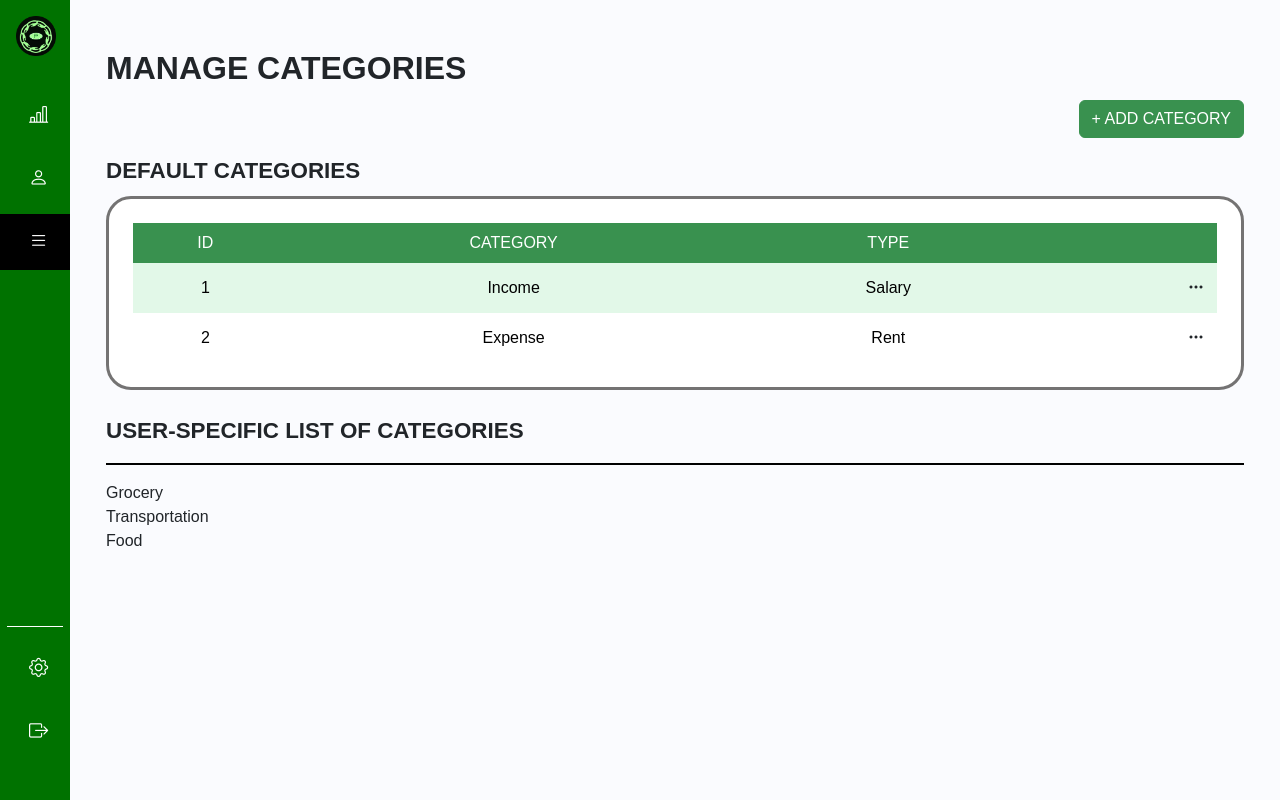
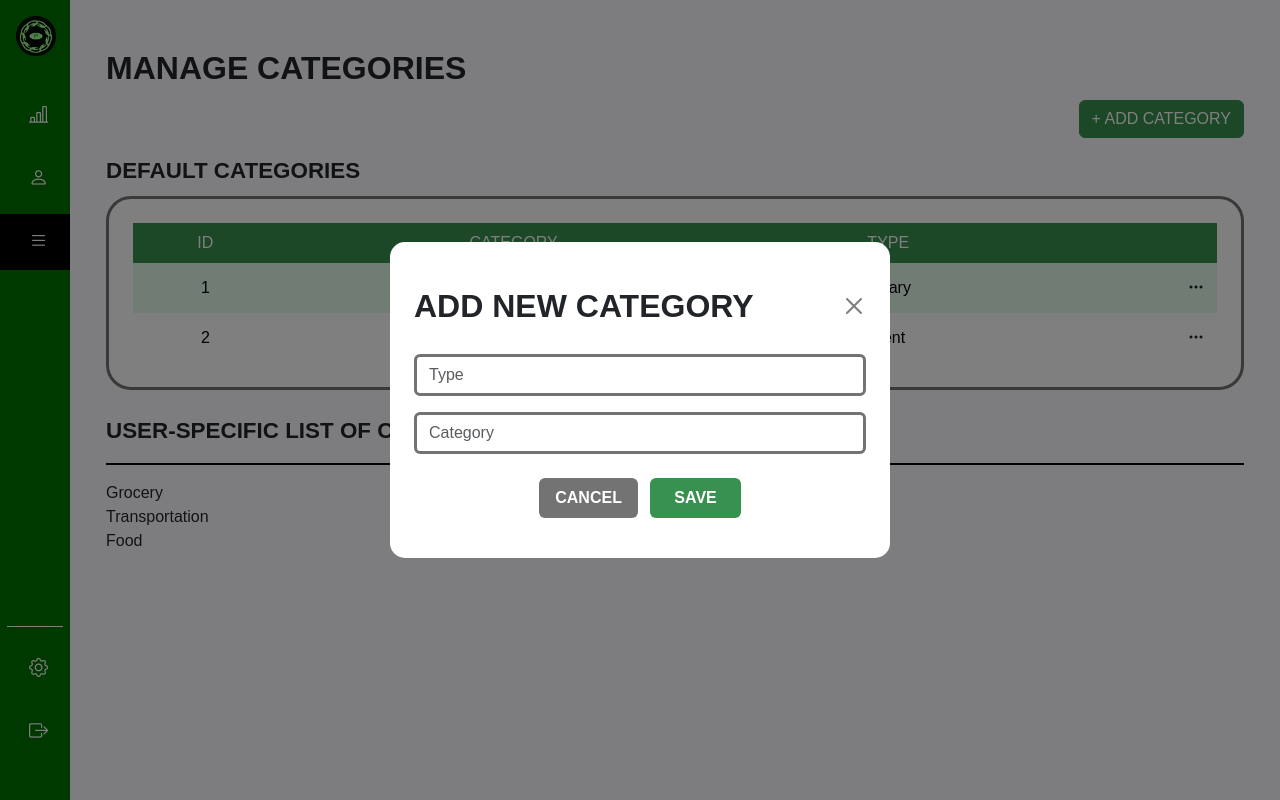
Before and after one commit to FINTALIX/PesoBuddy.com, a PHP site: page /admin/categories.php in a window 1280 px wide, after a click on "+ ADD CATEGORY". Run offline with PHP 8.4, Linux system fonts and the light colour scheme; the visitor is signed in with stand-in values (Sample User, id 1); some web fonts are replaced.

Commit message:
[FE] - Add New Category Modal for the Manage Categories Feature

```diff
--- a/admin/categories.php
+++ b/admin/categories.php
@@ -46,6 +46,66 @@ adminAuth();
                         + ADD CATEGORY
                     </a>
                 </div>
+
+                  <!-- Admin Add Category Modal -->
+                  <div class="modal fade" id="addDefaultCategory" tabindex="-1"
+                        aria-labelledby="addDefaultCategoryLabel" aria-hidden="true">
+                        <div class="modal-dialog modal-dialog-centered">
+                            <div class="modal-content py-4 px-2"
+                                style="border-radius: 15px; background-color: white; border: none;">
+                                <div class="modal-body">
+                                    <div class="d-flex justify-content-between align-items-center mb-4">
+                                        <p class="heading" style="margin: 0;">ADD NEW CATEGORY
+                                        </p>
+                                        <!-- Close button -->
+                                        <button type="button" class="btn-close" data-bs-dismiss="modal"
+                                            aria-label="Close">
+                                        </button>
+                                    </div>
+                                    <div class="mb-3">
+                                        <input type="text" class="form-control" id="adminAddCategoryType"
+                                            placeholder="Type">
+                                    </div>
+                                    <div class="mb-4">
+                                        <input type="text" class="form-control" id="adminAddCategoryName"
+                                            placeholder="Category">
+                                    </div>
+                                    <div class="d-flex align-items-center justify-content-center">
+                                        <div class="row g-3">
+                                            <div class="col-12">
+                                                <button type="button" class="btn btn-primary me-2"
+                                                    style="background-color: var(--borderColor); color: white; font-weight: bold; border: none; padding: 0.5rem 1rem;"
+                                                    data-bs-toggle="modal" data-bs-dismiss="modal" aria-label="Close">
+                                                    CANCEL
+                                                </button>
+                                                <button type="button" class="btn btn-primary"
+                                                    style="background-color: var(--primaryColor); color: white; font-weight: bold; border: none; padding: 0.5rem 1.5rem;"
+                                                    data-bs-target="#addSuccessModal" data-bs-toggle="modal"
+                                                    data-bs-dismiss="modal">
+                                                    SAVE
+                                                </button>
+                                            </div>
+                                        </div>
+                                    </div>
+                                </div>
+                            </div>
+                        </div>
+                    </div>
+
+                    <!-- Success Modal -->
+                    <div class="modal fade" id="addSuccessModal" tabindex="-1" aria-hidden="true">
+                        <div class="modal-dialog modal-dialog-centered">
+                            <div class="modal-content"
+                                style="border-radius: 15px; background-color: var(--primaryColor); color: white; text-align: center; border: none;">
+                                <div class="modal-body p-4">
+                                    <h5 class="subheading text-uppercase">Category successfully added!</h5>
+                                    <button type="button" class="btn mt-3"
+                                        style="background-color: white; color: var(--primaryColor); font-weight: bold; padding: 0.5rem 1.5rem; border-radius: 5px; border: none;"
+                                        data-bs-dismiss="modal">Close</button>
+                                </div>
+                            </div>
+                        </div>
+                    </div>
 
                 <!-- Subheading -->
                 <div class="col-12 mt-4 mt-lg-2 mb-2">
```
